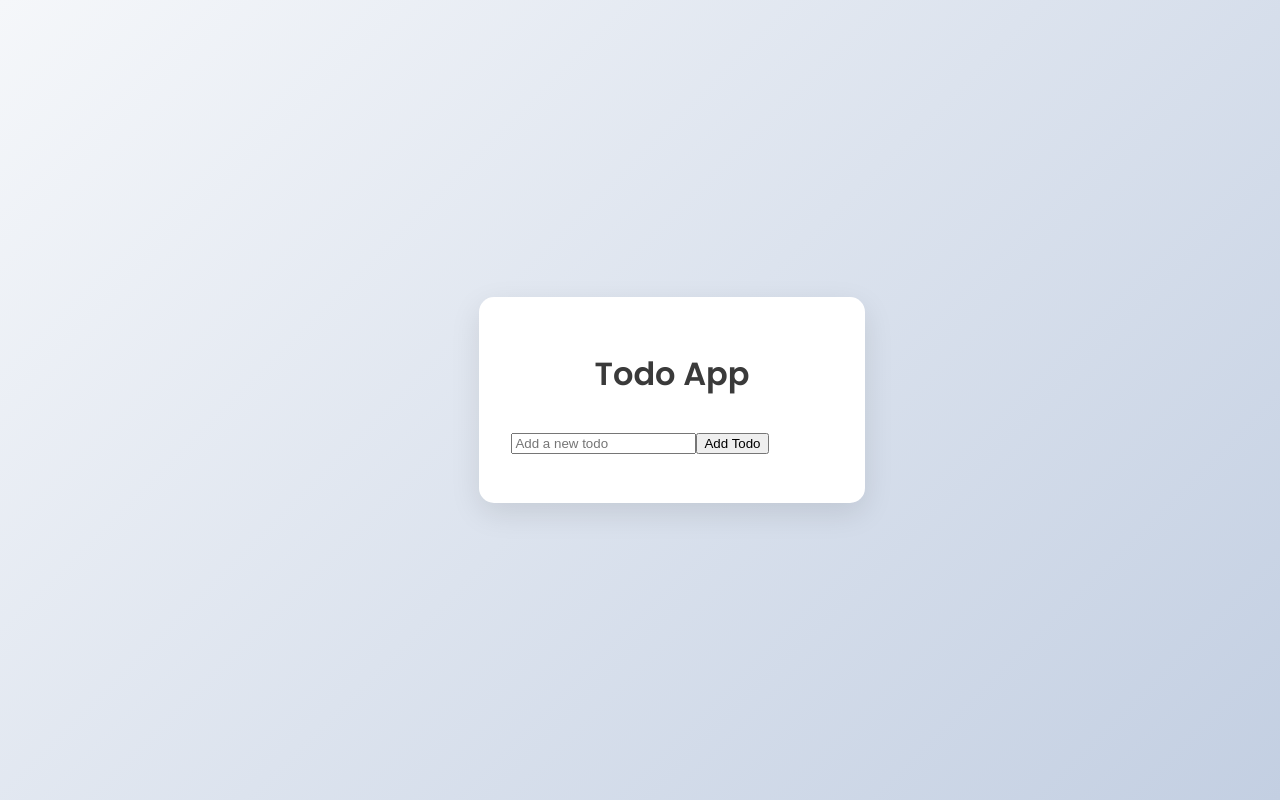
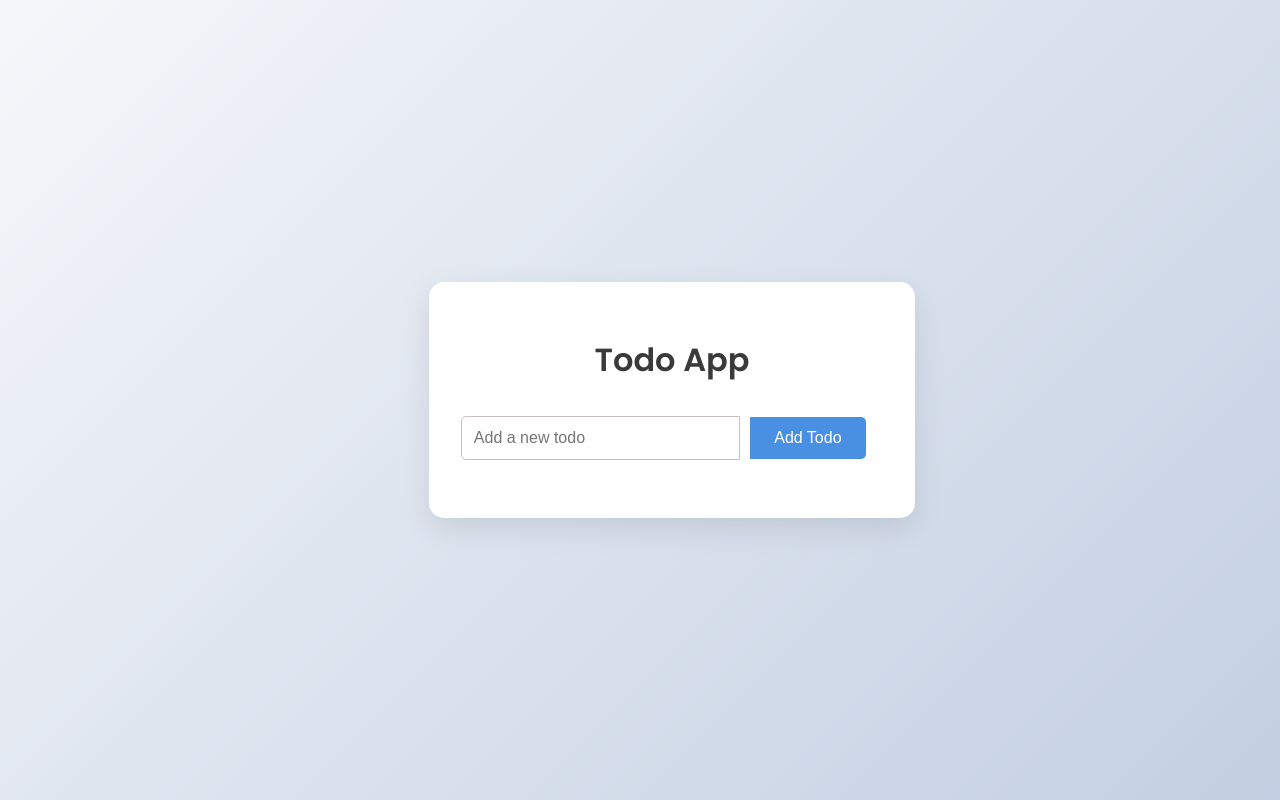
Before and after one commit to omarahmed98/practice-ng, an Angular app: page / in a window 1280 px wide. Built offline with nearby package versions, Linux system fonts and the light colour scheme.

Commit message:
styling form-component

```diff
--- a/src/app/components/todo-form/todo-form.component.css
+++ b/src/app/components/todo-form/todo-form.component.css
@@ -0,0 +1,38 @@
+.todo-form {
+    display: flex;
+    margin-bottom: 1.5rem;
+    gap: 10px;
+  }
+
+.todo-input {
+flex-grow: 1;
+padding: 0.75rem;
+margin-right: 10px;
+margin-bottom: 10px;
+
+border: 1px solid #ccbfbf;
+border-radius: 5px 0 0 5px;
+font-size: 1rem;
+outline: none;
+min-width: 60%;
+transition: border-color 0.3s ease;
+}
+
+.todo-input:focus {
+border-color: #4a90e2;
+}
+
+.add-button {
+padding: 0.75rem 1.5rem;
+background-color: #4a90e2;
+color: white;
+border: none;
+border-radius: 0 5px 5px 0;
+font-size: 1rem;
+cursor: pointer;
+transition: background-color 0.3s ease;
+}
+
+.add-button:hover {
+background-color: #3a7bc8;
+}
--- a/src/app/components/todo-form/todo-form.component.html
+++ b/src/app/components/todo-form/todo-form.component.html
@@ -1,4 +1,4 @@
 <form (ngSubmit)="onSubmit()">
-    <input type="text" [(ngModel)]="newTodoTitle" name="newTodoTitle" placeholder="Add a new todo">
-    <button type="submit">Add Todo</button>
+    <input type="text" [(ngModel)]="newTodoTitle" name="newTodoTitle" placeholder="Add a new todo" class="todo-input">
+    <button type="submit" class="add-button">Add Todo</button>
   </form>
```
